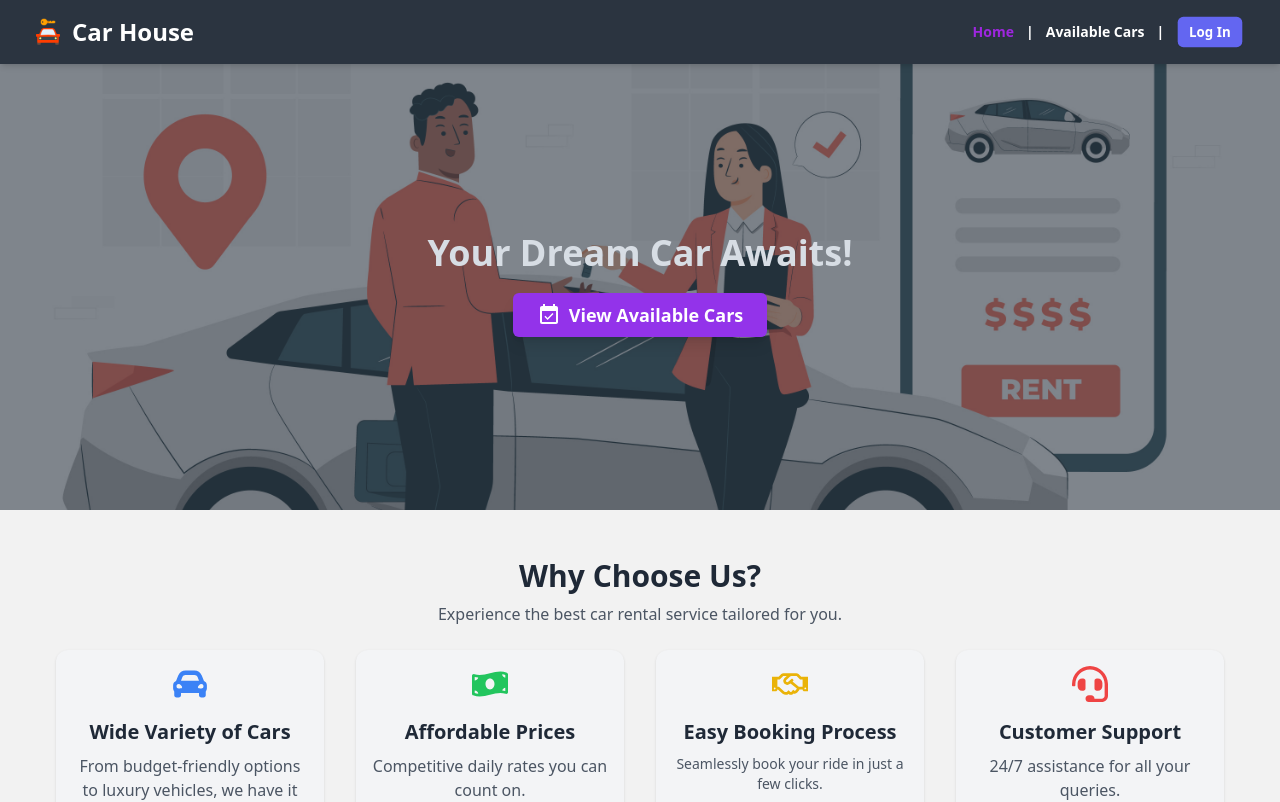
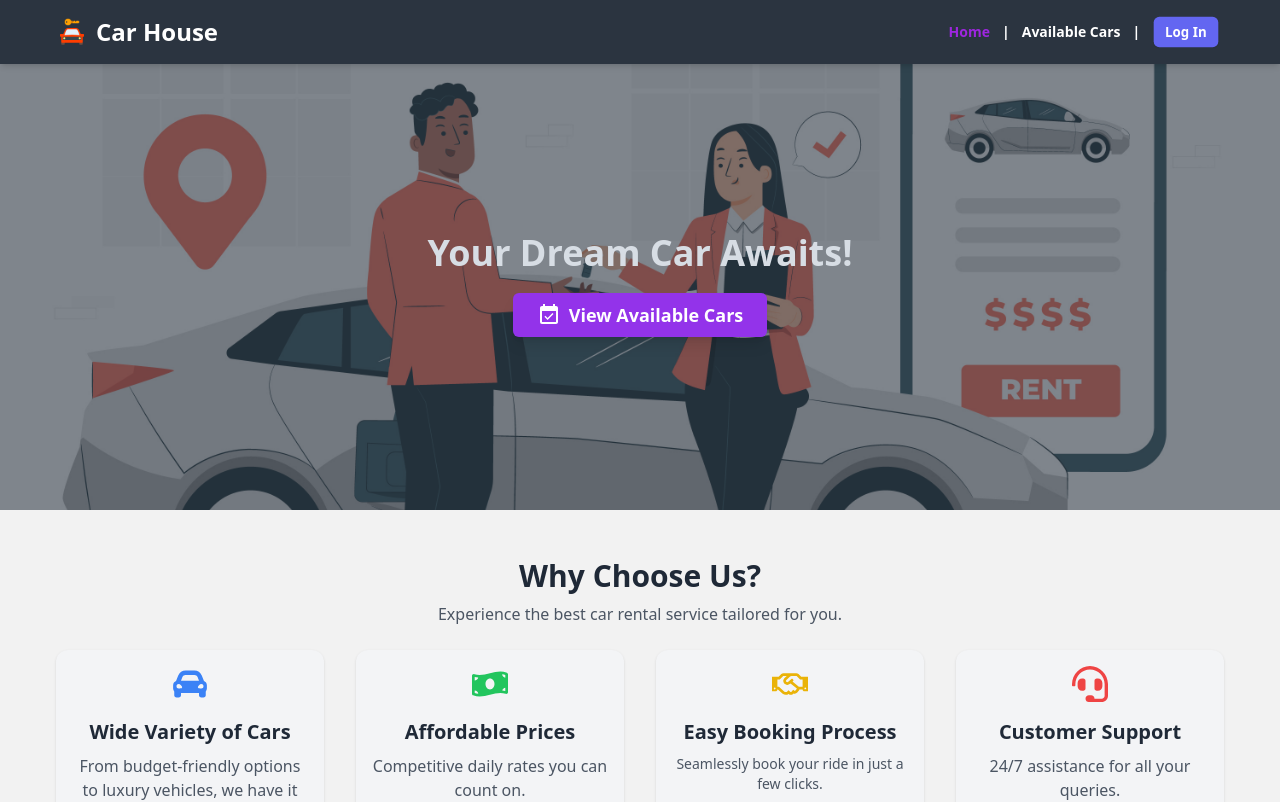
Before and after one commit to ssmahim01/car-rental-application, a React (Vite) app: page / in a window 1280 px wide. Shown: the top 802 px of the page. Built offline with nearby package versions, Linux system fonts and the light colour scheme; no server answers.

Commit message:
Fix: max width related issues in navbar and home page

```diff
--- a/src/components/Navbar/Navbar.jsx
+++ b/src/components/Navbar/Navbar.jsx
@@ -78,7 +78,7 @@ const Navbar = () => {
   );
   return (
     <div className="navbar bg-neutral shadow-md fixed z-10">
-     <div className="max-w-7xl mx-auto w-full px-6 flex justify-between items-center">
+     <div className="max-w-[94rem] mx-auto w-full px-6 lg:px-12 flex justify-between items-center">
      <div className="navbar-start">
         <Link to="/">
         <div className="flex gap-2 items-center">
--- a/src/pages/HomePage.jsx
+++ b/src/pages/HomePage.jsx
@@ -11,6 +11,7 @@ const HomePage = () => {
       {/* Banner Section */}
       <Banner />
 
+      <div className="max-w-[94rem] mx-auto">
         {/* Why Choose Us Section */}
         <WhyChooseUs />
 
@@ -26,6 +27,7 @@ const HomePage = () => {
         {/* Special Offers Section */}
         <SpecialOffers />
       </div>
+    </div>
   );
 };
 
```
Lines whose indentation alone changed are shown as unchanged.
